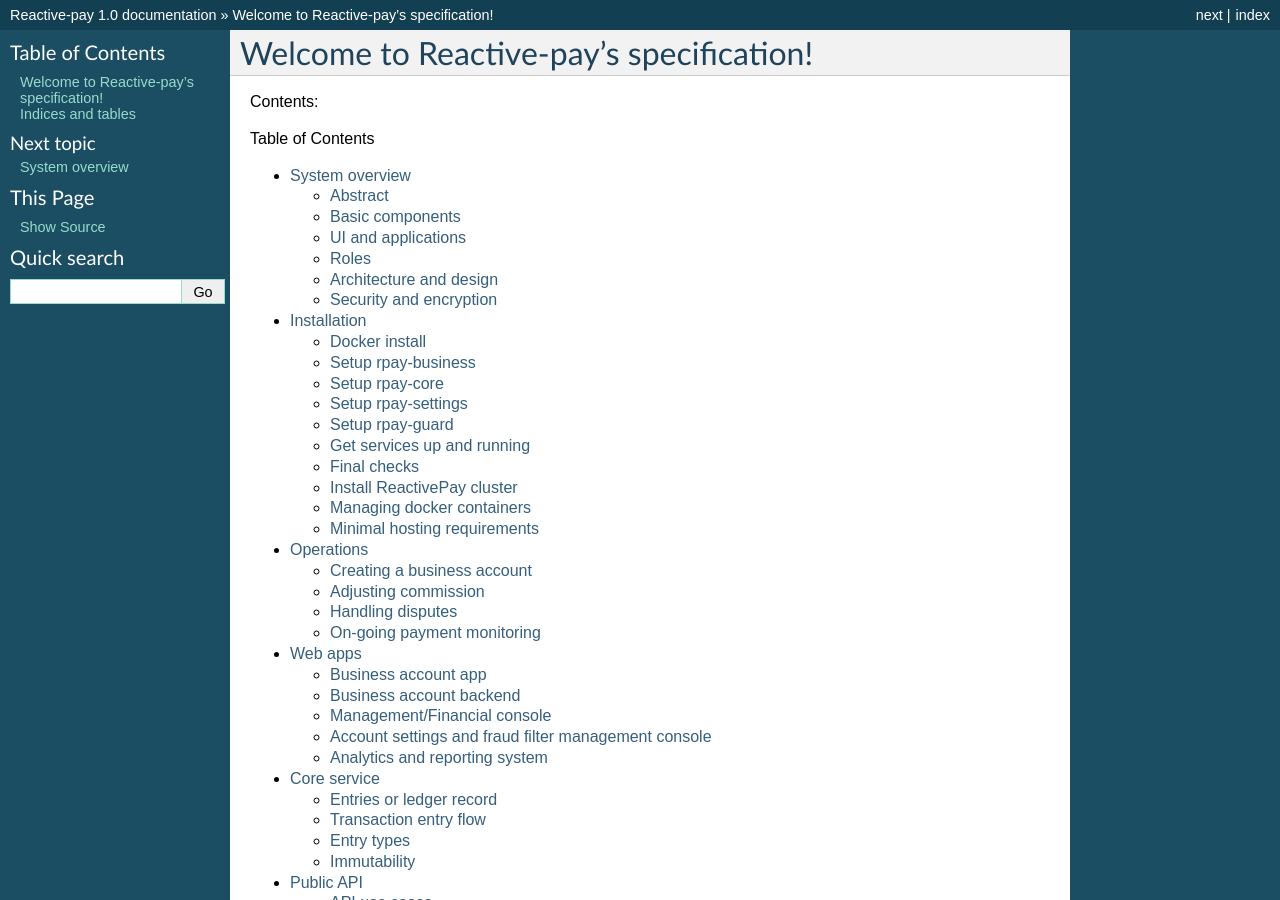
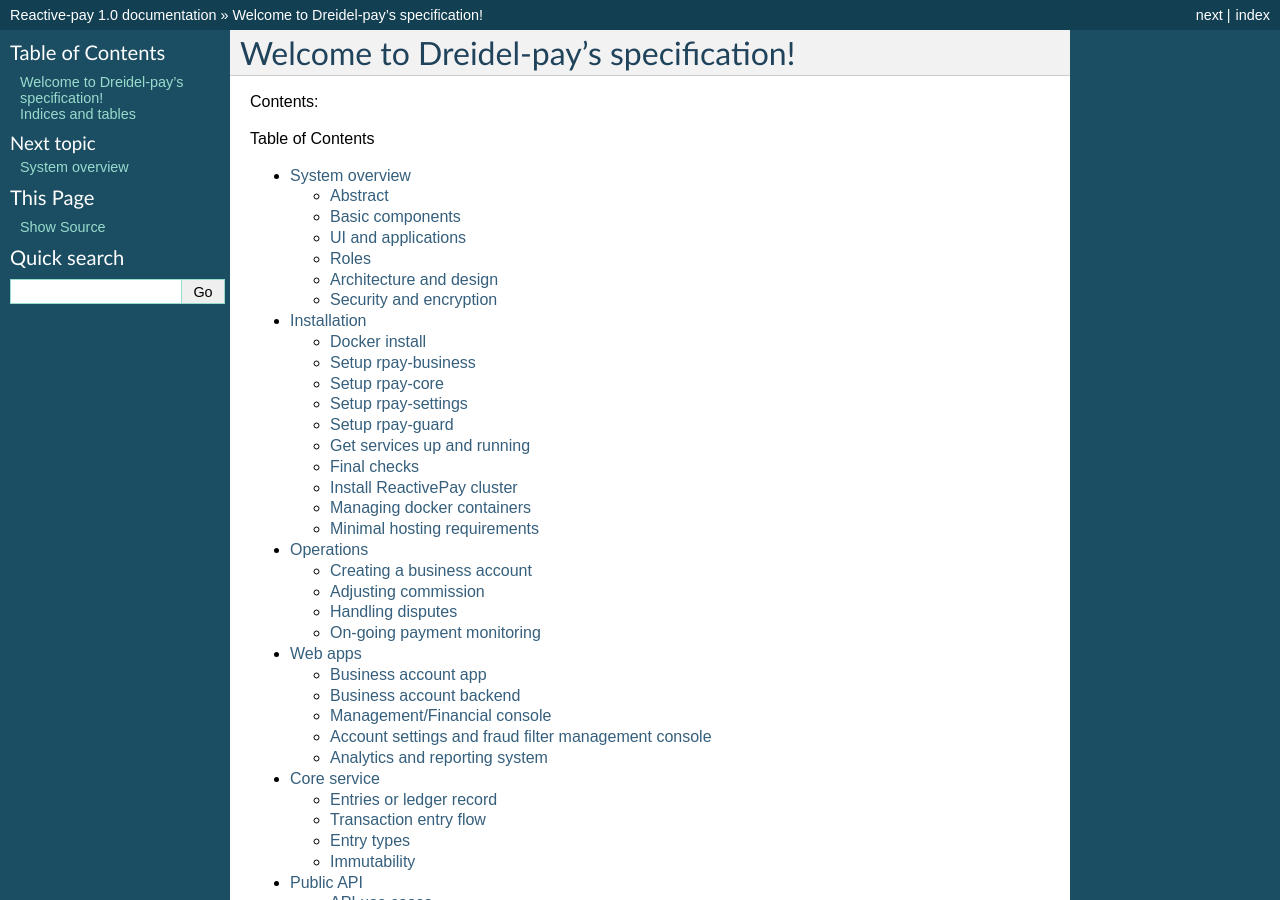
Before and after one commit to dreideldoc/dreidel-docs, a Sphinx documentation site: the page built from docs/index.rst, in a window 1280 px wide and 900 px high. Built offline with Sphinx 7.4.7, drawn with Linux system fonts in a browser that asks for light colours; some of the changed text lies outside the part shown.

Commit message:
Update index.rst

```diff
--- a/docs/index.rst
+++ b/docs/index.rst
@@ -1,9 +1,9 @@
-.. Reactivepay-docs documentation master file, created by
+.. Dreidelpay-docs documentation master file, created by
    sphinx-quickstart on Tue Aug 26 14:19:49 2014.
    You can adapt this file completely to your liking, but it should at least
    contain the root `toctree` directive.
 
-Welcome to Reactive-pay's specification!
+Welcome to Dreidel-pay's specification!
 ==================================================
 
 Contents:
```
